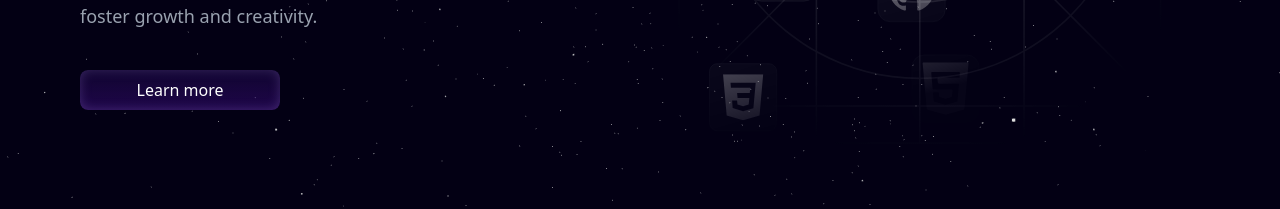
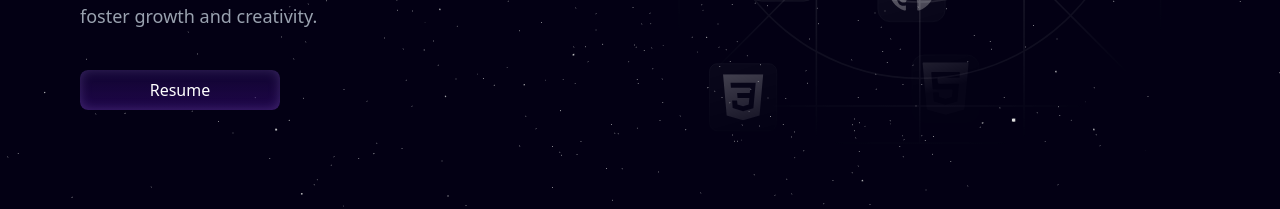
Before and after one commit to jayvratdwivedi/portfolio, a React (Vite) app: page / in a window 1280 px wide. Shown: the part 577-786 px from the top of the page. Built offline with nearby package versions, Linux system fonts and the light colour scheme; a web font is replaced by a local one.

Commit message:
add resume link

```diff
--- a/components/sub/HeroContent.jsx
+++ b/components/sub/HeroContent.jsx
@@ -1,5 +1,6 @@
 import { SparklesIcon } from "@heroicons/react/24/solid";
 import { motion } from "framer-motion";
+import { LINKS } from "../../constants";
 import {
   slideInFromLeft,
   slideInFromRight,
@@ -54,8 +55,11 @@ const HeroContent = () => {
         <motion.a
           variants={slideInFromLeft(1)}
           className="py-2 button-primary text-center text-white cursor-pointer rounded-lg max-w-[200px]"
+          href={LINKS.resume}
+          target="_blank"
+          rel="noopener noreferrer"
         >
-          Learn more
+          Resume
         </motion.a>
       </div>
 
--- a/config/siteConfig.js
+++ b/config/siteConfig.js
@@ -1,6 +1,6 @@
 export const siteConfig = {
-  title: "John Doe | Space Portfolio",
-  description: "Welcome to my full stack Next.js 14 space portfolio.",
+  title: "Jayvrat Dwivedi | Personal Portfolio",
+  description: "Welcome to my full stack portfolio.",
   keywords: [
     "reactjs",
     "nextjs",
@@ -33,7 +33,7 @@ export const siteConfig = {
     "css",
   ],
   authors: {
-    name: "John Doe",
-    url: "https://github.com/",
+    name: "Jayvrat Dwivedi",
+    url: "https://github.com/jayvratdwivedi",
   },
 };
--- a/constants/index.js
+++ b/constants/index.js
@@ -370,4 +370,6 @@ export const NAV_LINKS = [
 
 export const LINKS = {
   github: "https://github.com/jayvratdwivedi",
+  resume:
+    "https://drive.google.com/file/d/1Gc-eAFq4V0ExjI3vufb7skB1RG95dj9h/view?usp=sharing",
 };
```
Also changed, not shown: public/logo.png, 1 other file (tests, documents, lock files or other folders).
